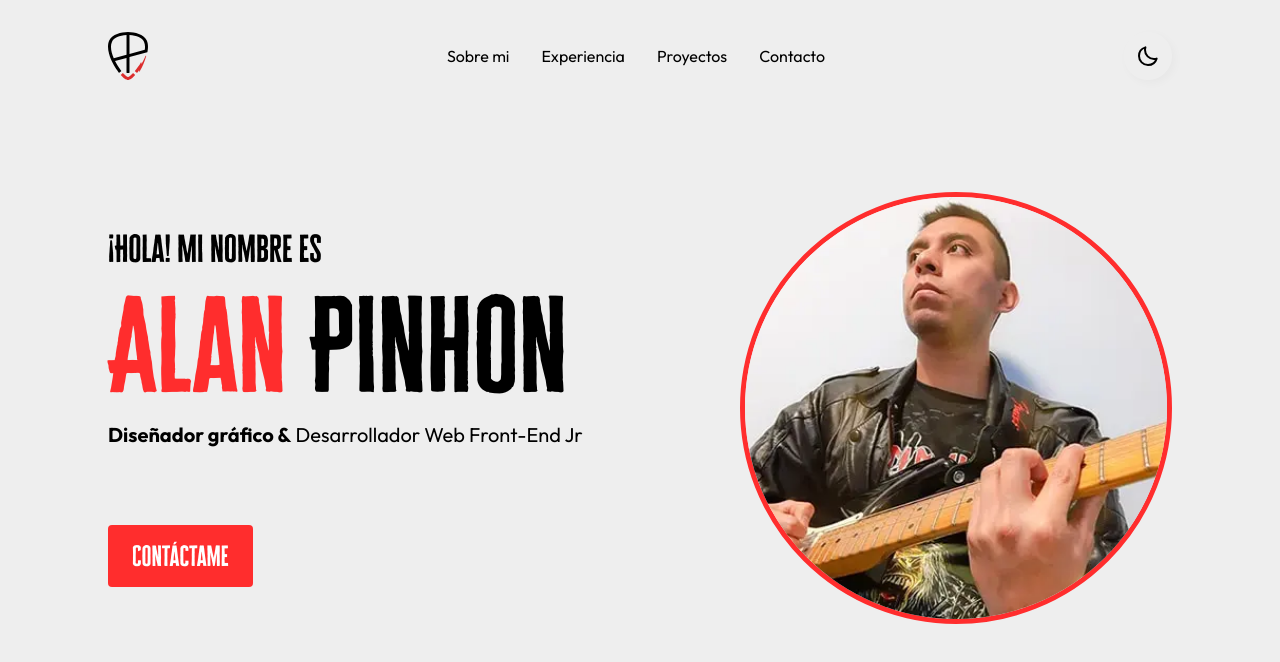
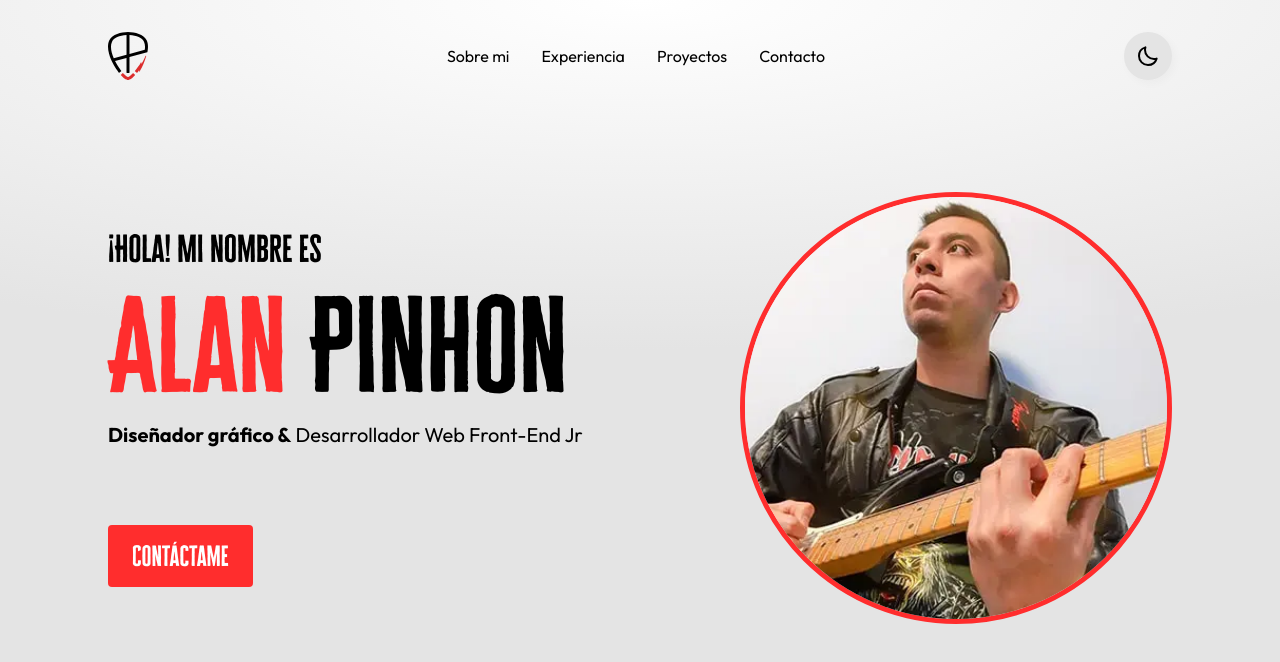
Before and after one commit to AlanPinhon/ap-portfolio, a React (Vite) app: page / in a window 1280 px wide. Shown: the top 662 px of the page. Built offline with nearby package versions, Linux system fonts and the light colour scheme.

Commit message:
style: added a background to the header

```diff
--- a/src/App.tsx
+++ b/src/App.tsx
@@ -10,8 +10,10 @@ import { ThemeProvider } from "./context/ThemeProvider"
 
 export const App = () => (
   <ThemeProvider>
-    <Navbar/>
-    <Header/>
+    <div className="back-gradient">
+      <Navbar/>
+      <Header/>
+    </div>
     {/* <AboutMe/> */}
     {/* <Experience/> */}
     {/* <Skills/> */}
--- a/src/components/Navbar/NavbarStyles.css
+++ b/src/components/Navbar/NavbarStyles.css
@@ -23,7 +23,7 @@
   height: 3rem;
   border: none;
   border-radius: 50%;
-  background-color: var(--background-elements);
+  background-color: var(--back-btn-theme);
   box-shadow: var(--shadow);
   transition: .15s ease-in-out;
   cursor: pointer;
@@ -39,7 +39,7 @@
   }
 
   &:hover {
-    background-color: var(--back-btn-theme);
+    background-color: var(--hover-btn-theme);
 
     & path {
       stroke: var(--secondary-text-color);
--- a/src/index.css
+++ b/src/index.css
@@ -5,18 +5,19 @@
   --main-black: #000;
   --main-white: #fff;
   --rock-red: #ff2d2d;
-  --soft-gray: #eee;
+  --soft-gray: #e4e4e4;
   --dark-night: #0e0e10;
   --light-gray: #ddd;
   --dark-gray: #404040;
 
   /* Gradients */
-  --gradient-header: radial-gradient(50% 50% at 50% 50%, rgb(255, 255, 255) 0%, rgb(238, 238, 238) 100%);
+  --gradient-header: radial-gradient(100% 50% at center top, rgb(255, 255, 255) 0%, rgb(228, 228, 228) 100%);
   --photo-gradient: radial-gradient(50% 50% at 50% 50%, rgb(222, 222, 222) 0%, rgb(171, 171, 171) 100%);
 
   /* Background & Elements Colors */
   --main-background-color: var(--soft-gray);
-  --back-btn-theme: var(--dark-night);
+  --back-btn-theme: var(--soft-gray);
+  --hover-btn-theme: var(--dark-night);
   --main-text-color: var(--main-black);
   --menu-background: var(--soft-gray);
   --secondary-text-color: var(--light-gray);
@@ -43,14 +44,15 @@
 
 [data-theme="dark"] {
   --main-background-color: var(--dark-night);
-  --gradient-header: radial-gradient(50% 50% at 50% 50%, rgb(42.5, 42.5, 42.5) 0%, rgb(14, 14, 16) 100%);
+  --gradient-header: radial-gradient(100% 50% at center top, rgb(42.5, 42.5, 42.5) 0%, rgb(14, 14, 16) 100%);
   --photo-gradient: radial-gradient(50% 50% at 50% 50%, rgb(222, 222, 222) 0%, rgb(171, 171, 171) 100%);
   --shadow: 3px 3px 10px rgba(255, 255, 255, .10);
   --menu-background: var(--light-gray);
-  --back-btn-theme: var(--light-gray);
+  --back-btn-theme: var(--dark-night);
+  --hover-btn-theme: var(--soft-gray);
   --contact-background-color: var(--light-gray);
   --contact-text-color: var(--dark-night);
-  --main-text-color: var(--light-gray);
+  --main-text-color: var(--main-white);
   --secondary-text-color: var(--dark-night);
 }
 
@@ -117,3 +119,10 @@ body{
     }
   }
 }
+
+.back-gradient {
+  width: 100vw;
+  height: 700px;
+  position: absolute;
+  background: var(--gradient-header);
+}
```
